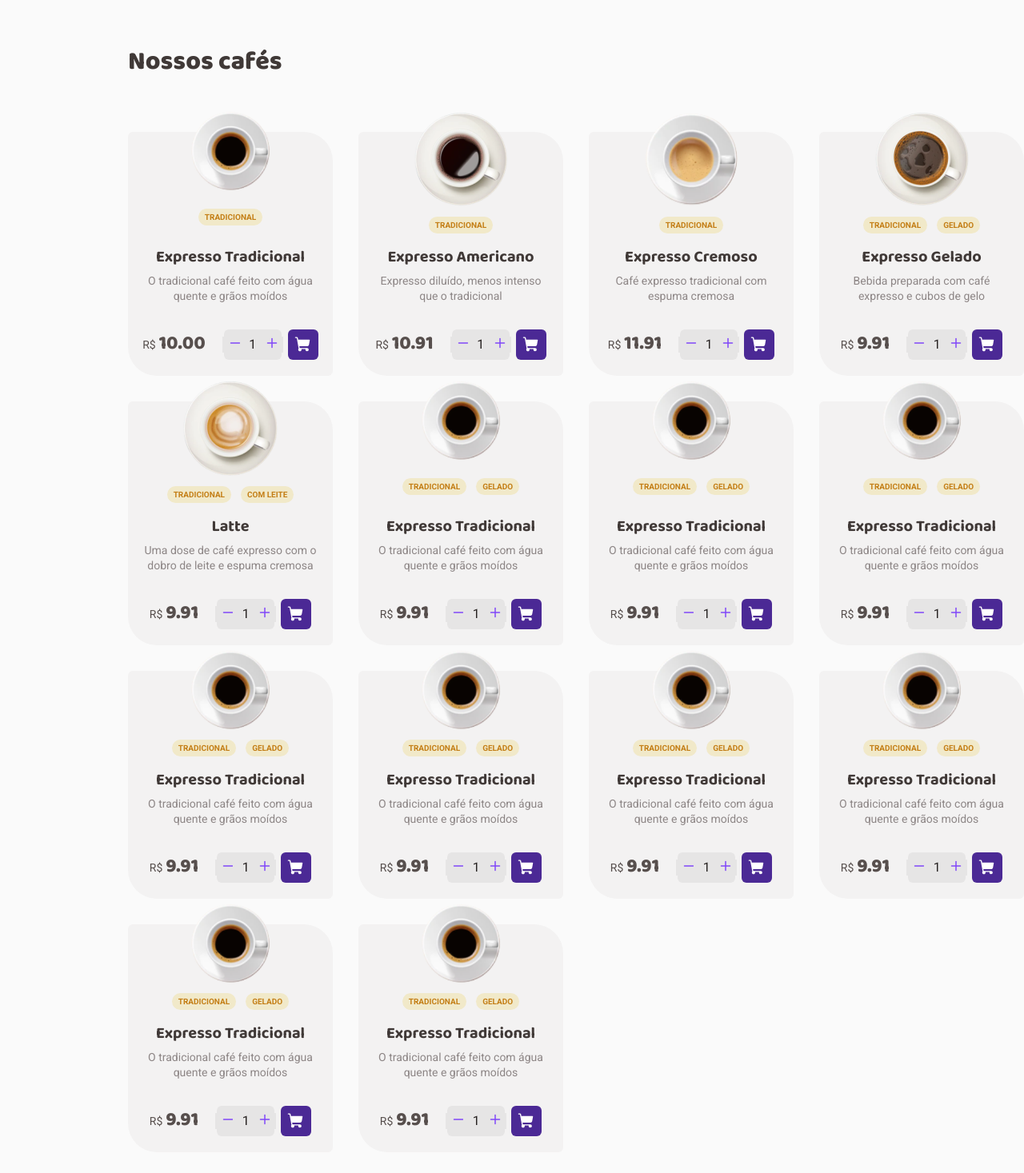
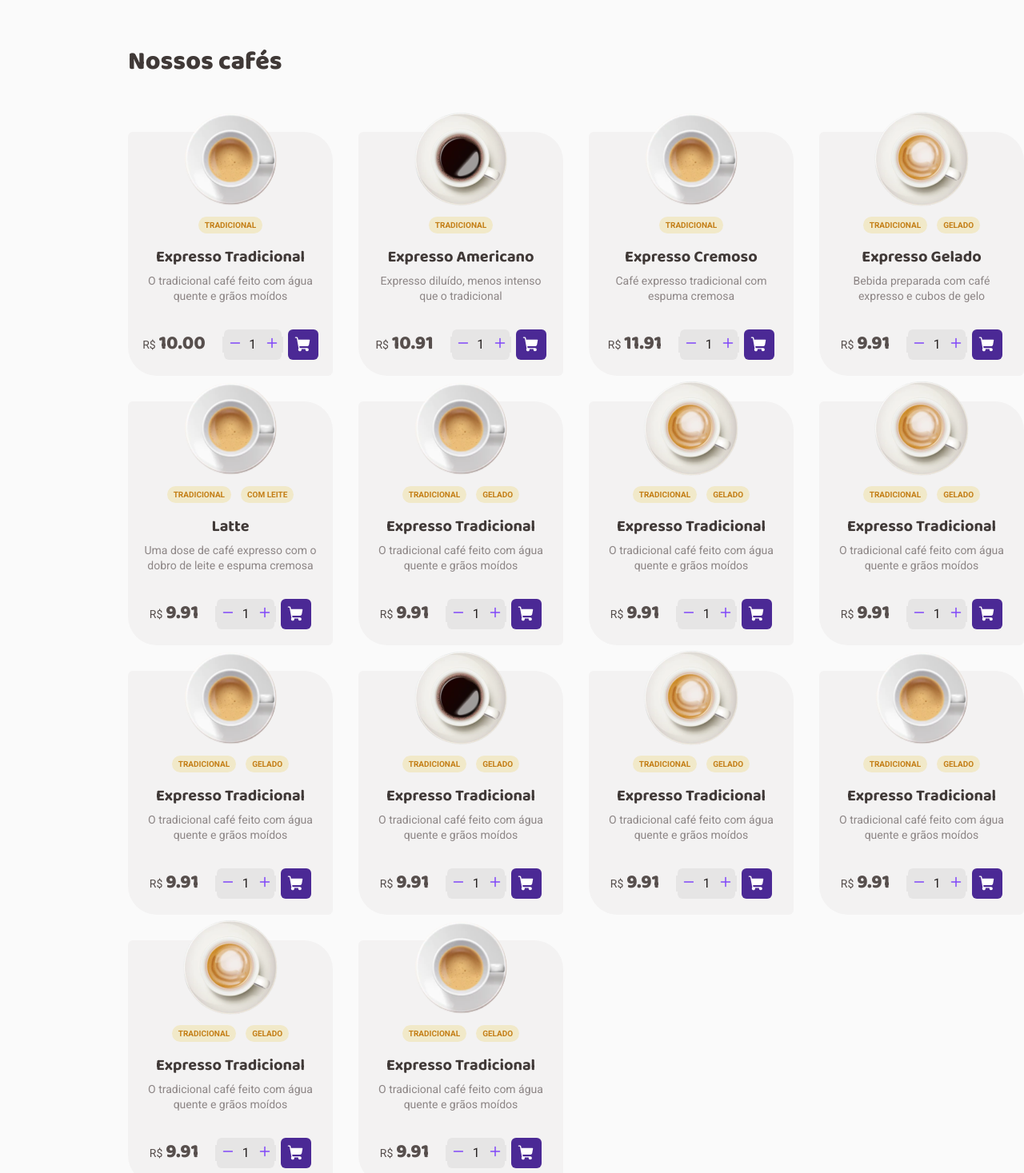
Before and after one commit to Lucaszanin/coffee-delivery, a React (Vite) app: page / in a window 1280 px wide. Shown: the part 545-2012 px from the top of the page at 80% size. Built offline with nearby package versions, Linux system fonts and the light colour scheme; the HTML template or start-up script is replaced by a standard one.

Commit message:
add to the images

```diff
--- a/package.json
+++ b/package.json
@@ -8,6 +8,7 @@
     "build": "tsc && vite build",
     "lint": "eslint . --ext ts,tsx --report-unused-disable-directives --max-warnings 0",
     "preview": "vite preview"
+
   },
   "dependencies": {
     "phosphor-react": "^1.4.1",
--- a/src/pages/Home/Index.tsx
+++ b/src/pages/Home/Index.tsx
@@ -2,6 +2,9 @@ import { Coffee, Package, ShoppingCart, Timer } from 'phosphor-react'
 import { QuickInfoCard } from '../../components/QuickInfoCard/Index'
 import ImageHero from '../../assets/hero-img.svg'
 import * as S from './styles'
+import cafe from '../../assets/americano.png'
+import latte from '../../assets/latte.png'
+import cafecremoso from '../../assets/cremoso.png'
 import { CatalogCard } from '../../components/CatalogCard/Index'
 
 export const Home = () => {
@@ -49,98 +52,98 @@ export const Home = () => {
       <S.MainTitle>Nossos cafés</S.MainTitle>
       <S.MainContainer>
         <CatalogCard
-          productImageUrl="./src/assets/expresso.svg"
+          productImageUrl={cafecremoso}
           coffeType={['Tradicional']}
           productName="Expresso Tradicional"
           description="O tradicional café feito com água quente e grãos moídos"
           productValue={10}
         />
         <CatalogCard
-          productImageUrl="./src/assets/americano.png"
+          productImageUrl={cafe}
           coffeType={['Tradicional']}
           productName="Expresso Americano"
           description="Expresso diluído, menos intenso que o tradicional"
           productValue={10.91}
         />
         <CatalogCard
-          productImageUrl="./src/assets/cremoso.png"
+          productImageUrl={cafecremoso}
           coffeType={['Tradicional']}
           productName="Expresso Cremoso"
           description="Café expresso tradicional com espuma cremosa"
           productValue={11.91}
         />
         <CatalogCard
-          productImageUrl="./src/assets/express-gelado.png"
+          productImageUrl={latte}
           coffeType={['Tradicional', 'Gelado']}
           productName="Expresso Gelado"
           description="Bebida preparada com café expresso e cubos de gelo"
           productValue={9.91}
         />
         <CatalogCard
-          productImageUrl="./src/assets/latte.png"
+          productImageUrl={cafecremoso}
           coffeType={['Tradicional', 'com leite']}
           productName="Latte"
           description="Uma dose de café expresso com o dobro de leite e espuma cremosa"
           productValue={9.91}
         />
         <CatalogCard
-          productImageUrl="./src/assets/expresso.svg"
+          productImageUrl={cafecremoso}
           coffeType={['Tradicional', 'Gelado']}
           productName="Expresso Tradicional"
           description="O tradicional café feito com água quente e grãos moídos"
           productValue={9.91}
         />
         <CatalogCard
-          productImageUrl="./src/assets/expresso.svg"
+          productImageUrl={latte}
           coffeType={['Tradicional', 'Gelado']}
           productName="Expresso Tradicional"
           description="O tradicional café feito com água quente e grãos moídos"
           productValue={9.91}
         />
         <CatalogCard
-          productImageUrl="./src/assets/expresso.svg"
+          productImageUrl={latte}
           coffeType={['Tradicional', 'Gelado']}
           productName="Expresso Tradicional"
           description="O tradicional café feito com água quente e grãos moídos"
           productValue={9.91}
         />{' '}
         <CatalogCard
-          productImageUrl="./src/assets/expresso.svg"
+          productImageUrl={cafecremoso}
           coffeType={['Tradicional', 'Gelado']}
           productName="Expresso Tradicional"
           description="O tradicional café feito com água quente e grãos moídos"
           productValue={9.91}
         />
         <CatalogCard
-          productImageUrl="./src/assets/expresso.svg"
+          productImageUrl={cafe}
           coffeType={['Tradicional', 'Gelado']}
           productName="Expresso Tradicional"
           description="O tradicional café feito com água quente e grãos moídos"
           productValue={9.91}
         />
         <CatalogCard
-          productImageUrl="./src/assets/expresso.svg"
+          productImageUrl={latte}
           coffeType={['Tradicional', 'Gelado']}
           productName="Expresso Tradicional"
           description="O tradicional café feito com água quente e grãos moídos"
           productValue={9.91}
         />
         <CatalogCard
-          productImageUrl="./src/assets/expresso.svg"
+          productImageUrl={cafecremoso}
           coffeType={['Tradicional', 'Gelado']}
           productName="Expresso Tradicional"
           description="O tradicional café feito com água quente e grãos moídos"
           productValue={9.91}
         />{' '}
         <CatalogCard
-          productImageUrl="./src/assets/expresso.svg"
+          productImageUrl={latte}
           coffeType={['Tradicional', 'Gelado']}
           productName="Expresso Tradicional"
           description="O tradicional café feito com água quente e grãos moídos"
           productValue={9.91}
         />
         <CatalogCard
-          productImageUrl="./src/assets/expresso.svg"
+          productImageUrl={cafecremoso}
           coffeType={['Tradicional', 'Gelado']}
           productName="Expresso Tradicional"
           description="O tradicional café feito com água quente e grãos moídos"
```
